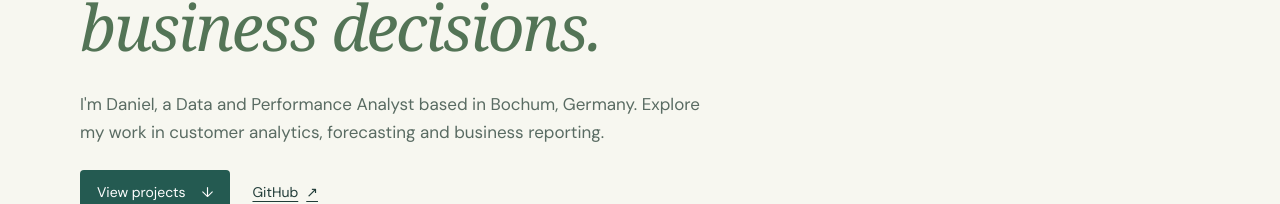
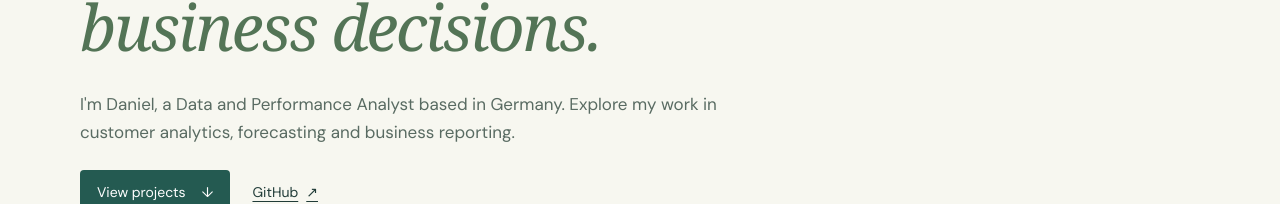
Before and after one commit to iDannie/iDannie.github.io, a plain HTML site: page index.html in a window 1280 px wide. Shown: the part 305-509 px from the top of the page. Drawn offline with Linux system fonts and the light colour scheme.

Commit message:
Simplify introduction location to Germany

```diff
--- a/index.html
+++ b/index.html
@@ -3,7 +3,7 @@
 <head><meta charset="utf-8"><meta name="viewport" content="width=device-width,initial-scale=1"><meta name="description" content="Daniel Umeadi, Data and Performance Analyst. Explore SQL, Python, Excel and Power BI projects."><meta name="theme-color" content="#19332f"><title>Daniel Umeadi — Data & Analytics</title><link rel="stylesheet" href="home.css?v=4"></head>
 <body><a class="skip" href="#main">Skip to content</a>
 <header class="site-header"><a class="identity" href="#intro">Daniel Umeadi<span>Data &amp; Performance Analyst</span></a><nav aria-label="Main navigation"><a href="#portfolio">Projects</a><a href="#about">About</a><a href="#contact">Contact</a></nav></header>
-<main id="main"><section class="hero" id="intro"><p class="eyebrow">SQL · Python · Power BI · Excel · MATLAB</p><h1>Data analysis for<br><em>business decisions.</em></h1><p class="intro">I'm Daniel, a Data and Performance Analyst based in Bochum, Germany. Explore my work in customer analytics, forecasting and business reporting.</p><div class="hero-actions"><a class="action" href="#portfolio">View projects <span aria-hidden="true">↓</span></a><a class="secondary" href="https://github.com/iDannie">GitHub <span aria-hidden="true">↗</span></a></div></section>
+<main id="main"><section class="hero" id="intro"><p class="eyebrow">SQL · Python · Power BI · Excel · MATLAB</p><h1>Data analysis for<br><em>business decisions.</em></h1><p class="intro">I'm Daniel, a Data and Performance Analyst based in Germany. Explore my work in customer analytics, forecasting and business reporting.</p><div class="hero-actions"><a class="action" href="#portfolio">View projects <span aria-hidden="true">↓</span></a><a class="secondary" href="https://github.com/iDannie">GitHub <span aria-hidden="true">↗</span></a></div></section>
 <section class="work" id="portfolio" aria-labelledby="projects-title"><div class="section-heading"><h2 id="projects-title">Selected projects</h2><nav class="project-nav" aria-label="Project categories"><a href="#selected-work">Selected work</a><a href="#powerbi-projects">Power BI</a><a href="#sql-python-projects">SQL &amp; Python</a><a href="#maven-projects">Dashboards</a></nav></div>
 
 <section class="project-group original-work" id="selected-work"><h3 class="group-title">Selected work &amp; experience</h3><div class="project-grid">
```
